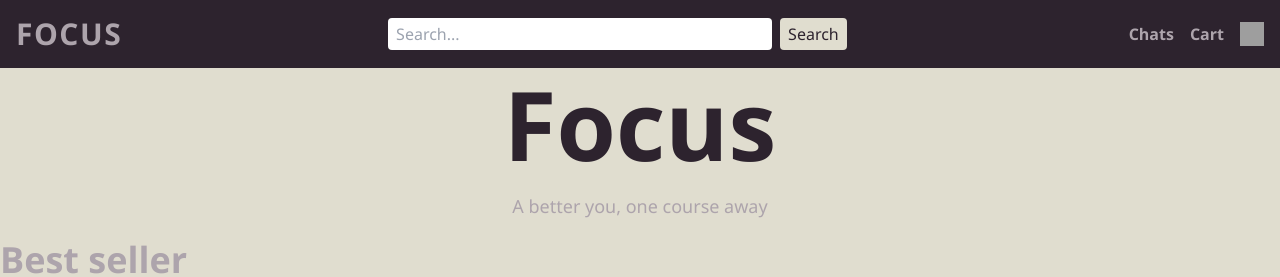
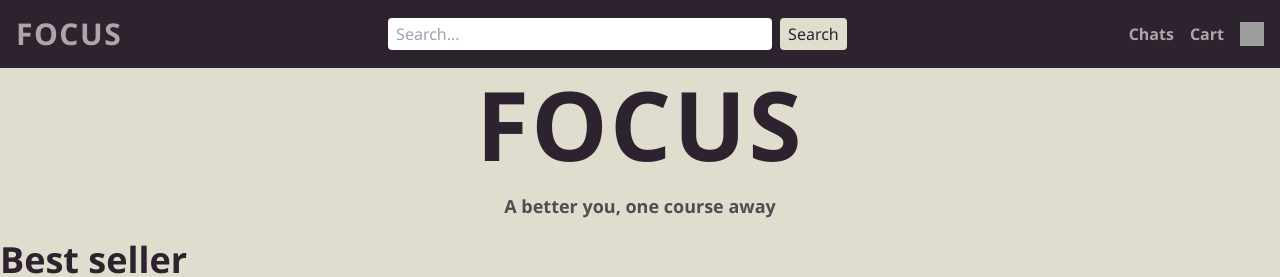
Before and after one commit to PalOntEr/Focus, a PHP site: page /home.view.php in a window 1280 px wide. Shown: the top 277 px of the page. Run offline with PHP 8.4, Linux system fonts and the light colour scheme; grey boxes are pictures that could not be loaded.

Commit message:
Updated home and course colours to correctly use the colour palette

```diff
--- a/views/components/courseCard.php
+++ b/views/components/courseCard.php
@@ -1,15 +1,15 @@
-<div class="flex flex-col w-5/6 sm:w-1/3 h-full max-h-[367px] bg-primary m-5 sm:m-2 p-5 justify-center items-center rounded-2xl">
+<div class="flex flex-col w-5/6 sm:w-1/3 h-full max-h-[367px] bg-secondary m-5 sm:m-2 p-5 justify-center items-center rounded-2xl">
     <div class="flex justify-center w-full h-5/6 mb-5 bg-color rounded-2xl">
         <img class="w-auto h-auto rounded-2xl" src="https://static.wikia.nocookie.net/ultra-custom-night/images/f/f6/Purple_Freddy.png" alt="Course">
     </div>
-    <div class="w-full font-semibold">
+    <div class="w-full text-primary font-semibold">
         PHP Course
     </div>
     <div class="flex justify-between w-full font-semibold">
         <div class="">Instructor</div>
-        <div class="">4.3/5⭐</div>
+        <div class="text-primary">4.3/5⭐</div>
     </div>
-    <button class="w-1/2 text-center bg-color rounded p-1 hover:opacity-80 font-bold">
+    <button class="w-1/2 text-center bg-comp-1 text-secondary rounded p-1 hover:opacity-80 font-bold">
         ADD TO CART
     </button>
 </div>
--- a/views/home.view.php
+++ b/views/home.view.php
@@ -3,9 +3,9 @@
     require 'views/components/navbar.php';
 ?>
 <div class="container mx-auto">
-    <h1 class="text-8xl text-secondary text-center font-bold">Focus</h1>
-    <div class="w-full text-lg text-center mt-5">A better you, one course away</div>
-    <div class="w-full text-4xl font-semibold my-5">
+    <h1 class="text-8xl text-secondary text-center font-extrabold tracking-wide">FOCUS</h1>
+    <div class="w-full text-lg text-color font-semibold text-center mt-5">A better you, one course away</div>
+    <div class="w-full text-4xl text-secondary font-bold my-5">
         Best seller
     </div>
     <div class="w-full h-[500px] flex flex-col sm:flex-row overflow-y-hidden overflow-x-scroll">
```
